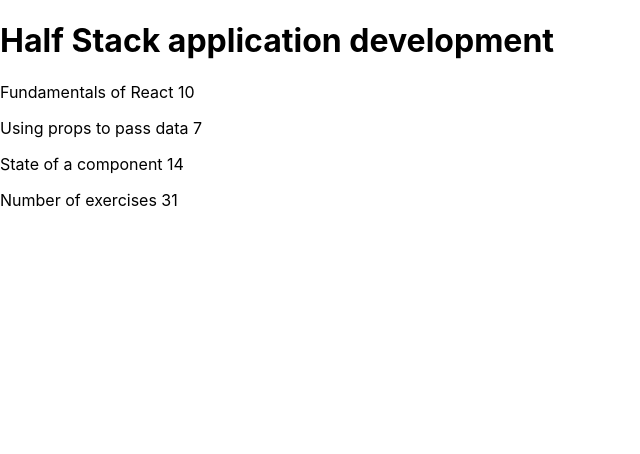
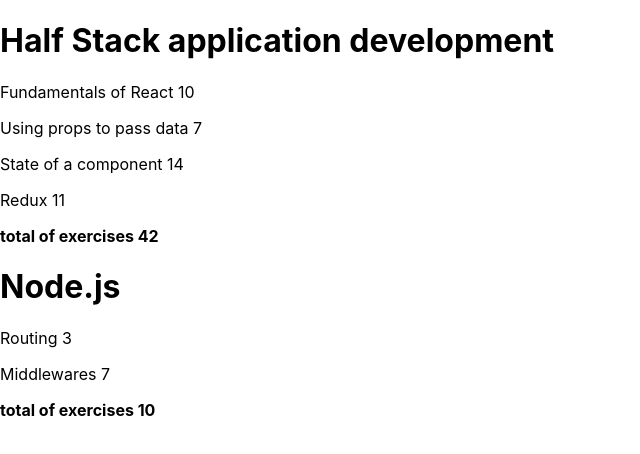
Before and after one commit to angelsf3/ReactFullstack, a React (Create React App) app: page / in a window 1280 px wide. Shown: the top 454 px of the page, without its empty margins (0-640 px from the left). Built offline with nearby package versions, Linux system fonts and the light colour scheme.

Commit message:
2.4: Course information step9

```diff
--- a/src/App.js
+++ b/src/App.js
@@ -3,9 +3,10 @@
 import Course from "./course/Course";
 
 function App() {
-  const course = {
+  const courses = [
+    {
+      name: 'Half Stack application development',
       id: 1,
-    name: 'Half Stack application development',
       parts: [
         {
           name: 'Fundamentals of React',
@@ -21,10 +22,33 @@
           name: 'State of a component',
           exercises: 14,
           id: 3
+        },
+        {
+          name: 'Redux',
+          exercises: 11,
+          id: 4
+        }
+      ]
+    },
+    {
+      name: 'Node.js',
+      id: 2,
+      parts: [
+        {
+          name: 'Routing',
+          exercises: 3,
+          id: 1
+        },
+        {
+          name: 'Middlewares',
+          exercises: 7,
+          id: 2
         }
       ]
     }
+  ]
 
-  return <Course course={course} />}
+  return courses.map(course => <Course key={course.id} course={course} />)
+}
 
 export default App;
--- a/src/course/total/Total.js
+++ b/src/course/total/Total.js
@@ -1,7 +1,7 @@
 function Total(props) {
     return (
         <div>
-            <p>Number of exercises {props.total}</p>
+            <b>total of exercises {props.total}</b>
         </div>
     )
 }
```
Lines whose indentation alone changed are shown as unchanged.
